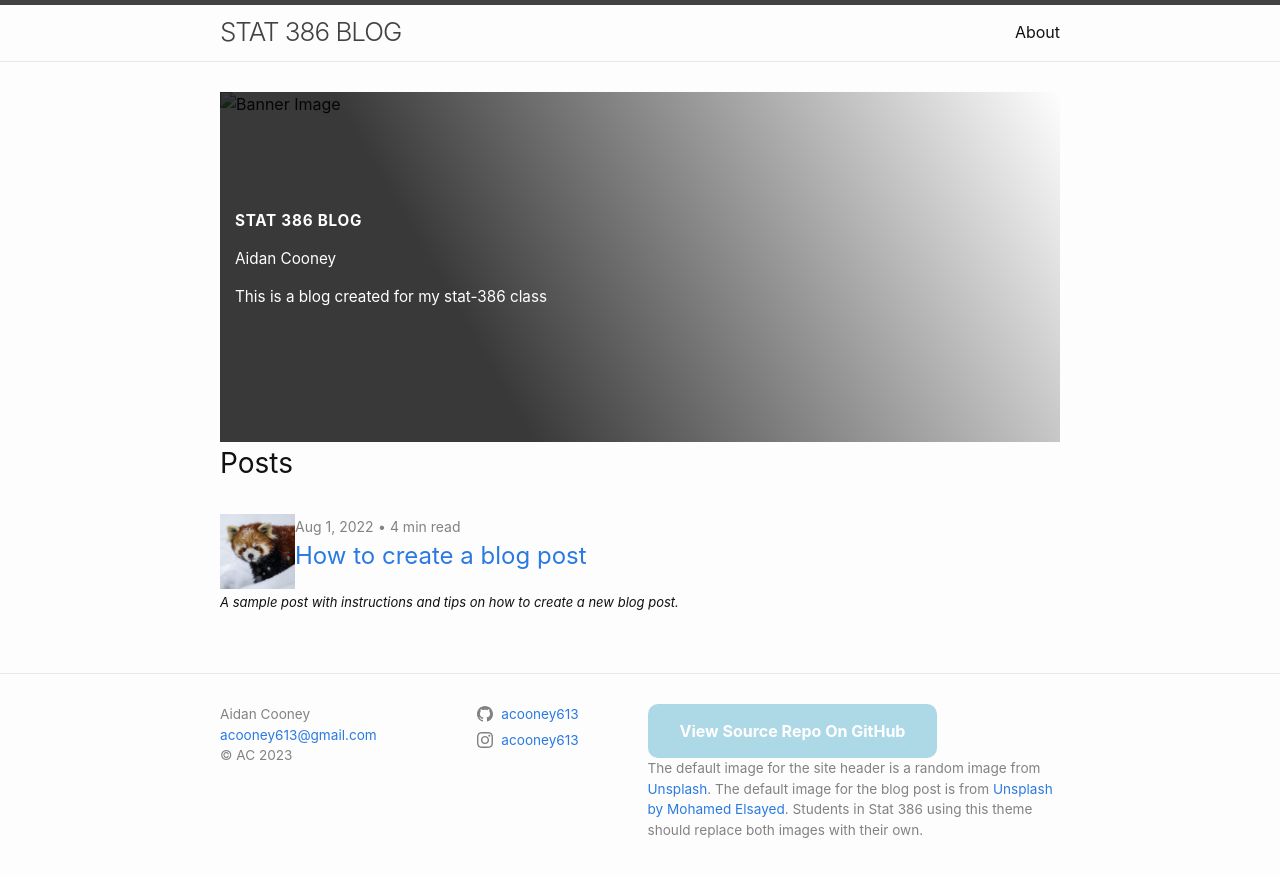
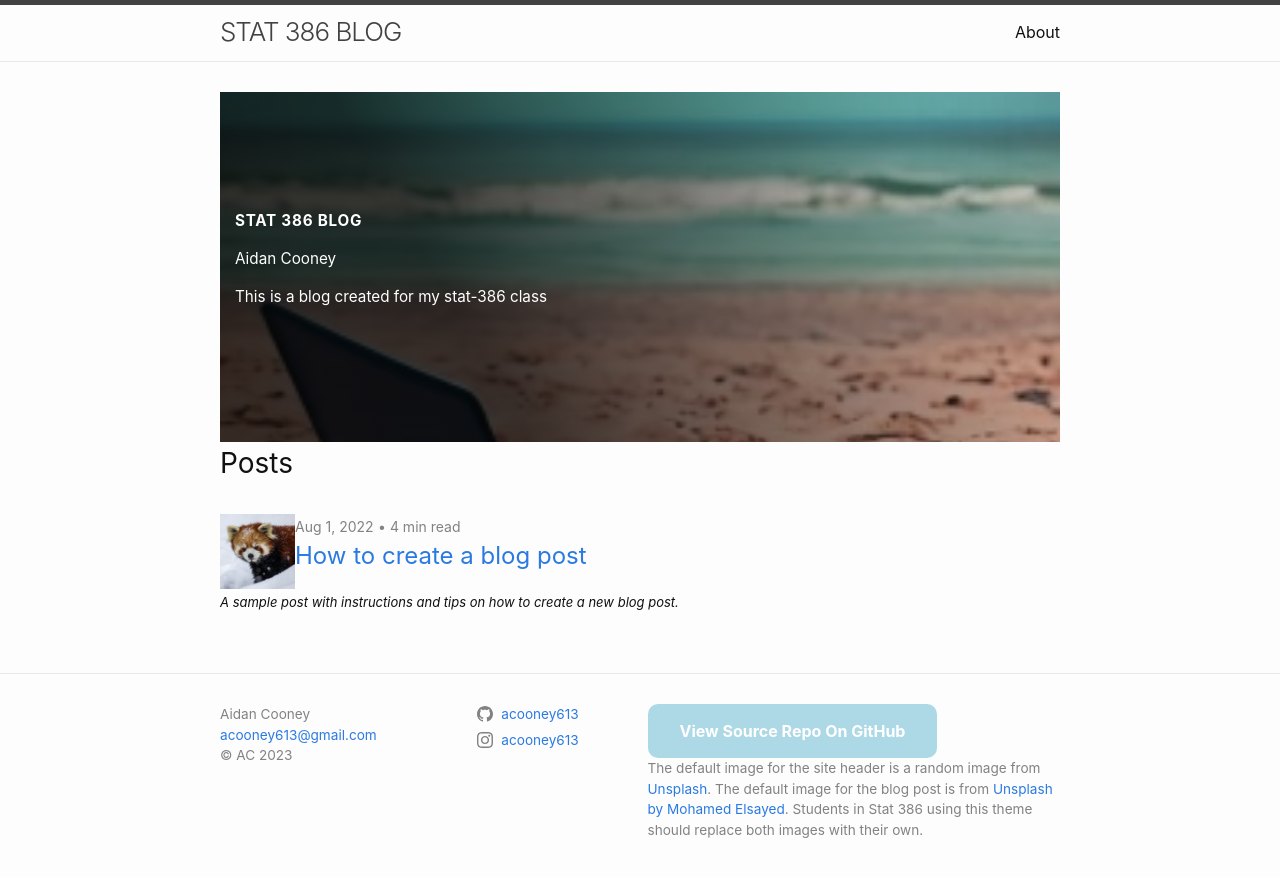
Before and after one commit to acooney613/acooney613.github.io, a Jekyll site: the page built from index.markdown, in a window 1280 px wide. Shown: the top 877 px of the page. Built offline with Jekyll 4.4.1, drawn with Linux system fonts in a browser that asks for light colours.

Commit message:
Update _config.yml

```diff
--- a/_config.yml
+++ b/_config.yml
@@ -23,7 +23,7 @@ email: acooney613@gmail.com
 description: "This is a blog created for my stat-386 class"
 baseurl:
 url: "https://acooney613.github.io"
-image: /images/craiyon_223723_laptop_on_a_beach.png
+image: "/assets/images/craiyon_223723_laptop_on_a_beach.png"
 author: Aidan Cooney
 copyright: AC # Your initials or what you want the copyright to be.  Leave empty for no copyright
 footer_description: 'The default image for the site header is a random image from
```
